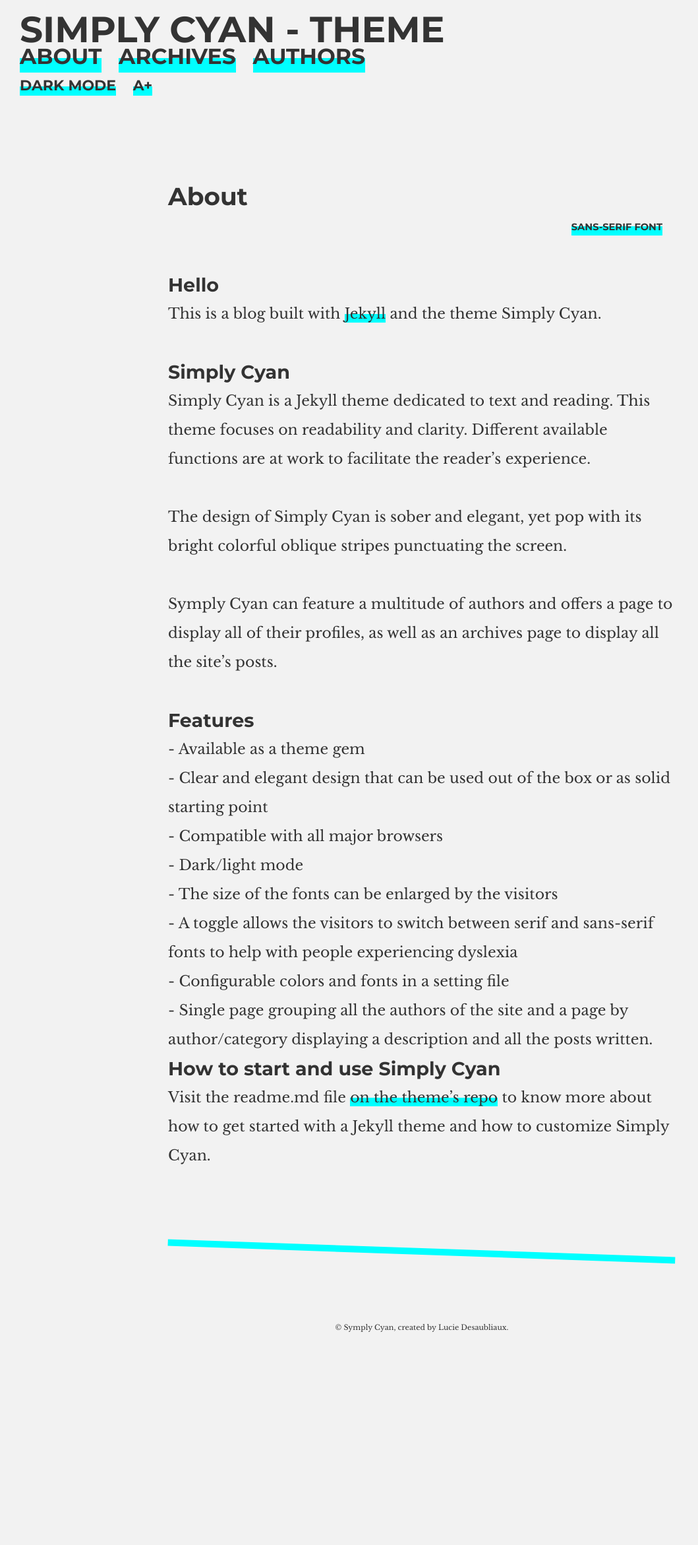
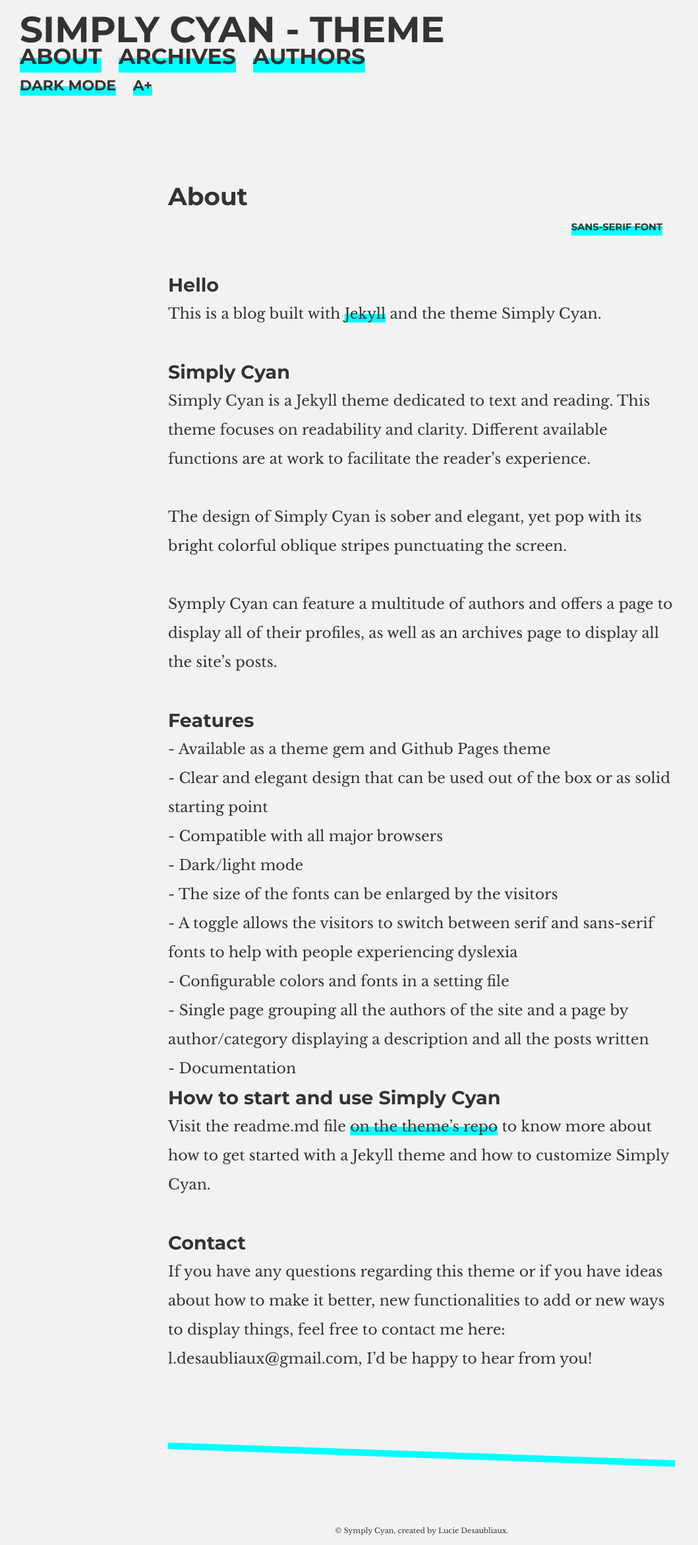
Before and after one commit to PQuod/simply-cyan-theme, a Jekyll site: the page built from about.md, in a window 1280 px wide. Shown: the whole page at 66% size, without its empty margins (0-1059 px from the left). Built offline with Jekyll 4.4.1, drawn with Linux system fonts in a browser that asks for light colours; before the commit the page ends 2034 px from its top, so only the background shows below that.

Commit message:
adding documentation

```diff
--- a/_config.yml
+++ b/_config.yml
@@ -22,8 +22,8 @@ lang: en-GB # The site language
 encoding: utf-8
 description: "Simply Cyan is a theme developed for Jekyll" # The description of the site
 copyright: "© Symply Cyan, created by Lucie Desaubliaux." # The mentions that appear in the site's footer
-url: "/simply-cyan-theme/" # The base hostname for you site, e.g. http://mysite.com
-baseurl: "/simply-cyan-theme/" # The subpath of your site, e.g. /blog
+url: "" # The base hostname for you site, e.g. http://mysite.com
+baseurl: "/simply-cyan-theme" # The subpath of your site, e.g. /blog
 repo:
 email: youremail@something.com # The owner's email
 # google_analytics: ""
--- a/_includes/head.html
+++ b/_includes/head.html
@@ -3,6 +3,9 @@
   <head>
     <meta charset="utf-8">
     <meta name="viewport" content="width-device-width, intial-scale=1">
+    {% if page.indexing == false %}
+      <meta name="robots" content="noindex">
+    {% endif %}
     <title>{{ site.title }}</title>
     <meta name="description" content="{{ site.description }}">
     <link rel="stylesheet" href="{{ "/assets/styles.css" | relative_url }}">
--- a/_sass/_settings.scss
+++ b/_sass/_settings.scss
@@ -1,98 +1,103 @@
-@import url('https://fonts.googleapis.com/css2?family=Libre+Baskerville:ital,wght@0,400;0,700;1,400&display=swap');
-@import url('https://fonts.googleapis.com/css2?family=Libre+Baskerville:ital,wght@0,400;0,700;1,400&family=Montserrat:ital,wght@0,400;0,700;1,400;1,700&display=swap');
+@import url("https://fonts.googleapis.com/css2?family=Libre+Baskerville:ital,wght@0,400;0,700;1,400&display=swap");
+@import url("https://fonts.googleapis.com/css2?family=Libre+Baskerville:ital,wght@0,400;0,700;1,400&family=Montserrat:ital,wght@0,400;0,700;1,400;1,700&display=swap");
 
 :root {
-  --bg-color: #f2f2f2;
-  --font-serif: 'Libre Baskerville', serif;
-  --font-sansserif: 'Montserrat', sans-serif;
-  --font-color: #333333;
-  --font-size: 22px;
-  --text-width:35em;
-  --text-font:var(--font-serif);
-  --line-height: calc(var(--font-size)*2);
-  --custom-color: cyan;
-  --lines: linear-gradient(to top, cyan 50%, rgba(255,255,255,0) 50%);
-  --contrast-color: linear-gradient(to top, #ef1a63; 50%, rgba(255,255,255,0) 50%);
-  --quote-color:#e7e8ea;
-  --custom-rss:13px;
-  --dark-mode-label: "DARK MODE";
-  --light-mode-label: "LIGHT MODE";
-  --typo-plus-label: "A+";
-  --typo-moins-label: "A-";
-  --sans-serif-label: " SANS-SERIF FONT";
-  --serif-label: "SERIF FONT";
+  // Variable for the light mode
+  --bg-color: #f2f2f2; // Background color
+  --font-serif: "Libre Baskerville", serif; // Serif font
+  --font-sansserif: "Montserrat", sans-serif; // Sans-Serif font
+  --font-color: #333333; // Font color
+  --font-size: 22px; // Font size
+  --text-width: 35em; // Width of the area where the content of the pages and posts are displayed
+  --text-font: var(--font-serif); // Default font for the text
+  --line-height: calc(var(--font-size) * 2); // Line height
+  --custom-color: cyan; // Complementary color, for the lines and underlinings
+  --lines: linear-gradient(
+    to top,
+    var(--custom-color) 50%,
+    rgba(255, 255, 255, 0) 50%
+  ); // Lines
+  --quote-color: #e7e8ea; // Background-color for quotes
+  --dark-mode-label: "DARK MODE"; // Label displayed in the header to toggle dark mode
+  --light-mode-label: "LIGHT MODE"; // Label displayed in the header to toggle light mode
+  --typo-plus-label: "A+"; // Label displayed in the header to enlarge the font size
+  --typo-moins-label: "A-"; // Label displayed in the header to reduce the font size
+  --sans-serif-label: " SANS-SERIF FONT"; // Label displayed at the top of posts to change the font-style to sans-serif
+  --serif-label: "SERIF FONT"; // Label displayed at the top of posts to change the font-style to serif
 }
 
 /* Dark-mode styles */
 #dark-mode:checked,
 #dark-mode:checked ~ .theme-container {
-  --bg-color: #333;
-  --font-color: #eee;
-  --custom-color: #ef1a63;
-  --lines: linear-gradient(to top, #ef1a63 50%, rgba(255,255,255,0) 50%);
-  --contrast-color: linear-gradient(to top, cyan; 50%, rgba(255,255,255,0) 50%);
-  --quote-color:#333642;
+  --bg-color: #333; // Background color
+  --font-color: #eee; // Font color
+  --custom-color: #ef1a63; // Complementary color, for the lines and underlinings
+  --lines: linear-gradient(
+    to top,
+    var(--custom-color) 50%,
+    rgba(255, 255, 255, 0) 50%
+  ); // Lines
+  --quote-color: #333642; // Background-color for quotes
 }
 
 .dark-mode-label::before {
-  content: var(--dark-mode-label);
+  content: var(
+    --dark-mode-label
+  ); // If you want to change the displayed text to change mode, change it in the :root section of this file
 }
 
 .dark-mode-checkbox:checked ~ .theme-container .dark-mode-label::before {
-  content: var(--light-mode-label);
+  content: var(
+    --light-mode-label
+  ); // If you want to change the displayed text to change mode, change it in the :root section of this file
 }
 
-/* Typo size */
+/* Large font mode styles */
 #typo-plus:checked,
 #typo-plus:checked ~ .theme-container {
-  --font-size:30px;
-  --line-height:35px;
-  --text-width:60em;
-  .site_title{
-    font-size:calc(var(--font-size)*3);
-    line-height:calc(var(--line-height)*3);
+  --font-size: 30px; // Font-size when large fonts are toggled
+  --line-height: 35px; // Line height when large fonts are toggled
+  --text-width: 60em; // Width of the area where the content of the pages and posts are displayed
+  .site_title {
+    font-size: calc(var(--font-size) * 3);
+    line-height: calc(var(--line-height) * 3);
   }
-  .site_functions{
-    margin-top:20px;
+  .site_functions {
+    margin-top: 20px;
   }
-   --custom-rss:30px;
+}
+
+.typo-plus-label::before {
+  content: var(
+    --typo-plus-label
+  ); // If you want to change the displayed text to change mode, change it in the :root section of this file
+}
+
+.typo-plus-checkbox:checked ~ .theme-container .typo-plus-label::before {
+  content: var(
+    --typo-moins-label
+  ); // If you want to change the displayed text to change mode, change it in the :root section of this file
+}
+
+/* Typo-dys */
+.typo-dys-label::before {
+  content: var(
+    --sans-serif-label
+  ); // If you want to change the displayed text to change mode, change it in the :root section of this file
+  font-size: calc(
+    var(--font-size) / 1.5
+  ); // Size font of the displayed text to switch between serif and sans-serif
+  font-family: var(--font-sansserif);
+}
+
+.typo-dys-checkbox:checked ~ .theme-container .typo-dys-label::before {
+  content: var(
+    --serif-label
+  ); // If you want to change the displayed text to change mode, change it in the :root section of this file
+  font-family: var(--font-serif);
 }
 
 #typo-dys:checked,
 #typo-dys:checked ~ .theme-container {
- --text-font: var(--font-sansserif);
+  --text-font: var(--font-sansserif);
 }
-
-.typo-plus-label::before{
-  content: var(--typo-plus-label);
-}
-
-.typo-plus-checkbox:checked ~ .theme-container .typo-plus-label::before {
-  content: var(--typo-moins-label);
-}
-
-/* Typo-dys */
-.typo-dys-label::before{
-  content: var(--sans-serif-label);
-  font-size:calc(var(--font-size)/1.5);
-  font-family:var(--font-sansserif);
-  background:var(--contrast-color);
-}
-
-.typo-dys-checkbox:checked ~ .theme-container .typo-dys-label::before {
-  content: var(--serif-label);
-  font-family:var(--font-serif);
-  font-size:calc(var(--font-size)/1.5)
-}
-
-.sr-only {
-  position: absolute;
-  overflow: hidden;
-  clip: rect(0 0 0 0);
-  width: 1px;
-  height: 1px;
-  margin: -1px;
-  padding: 0;
-  border: 0;
-  white-space: nowrap; /* 1. */
-}
--- a/_sass/_theme.scss
+++ b/_sass/_theme.scss
@@ -3,85 +3,101 @@
   padding: 0;
 }
 
-
-.theme-container{
-  background-color:var(--bg-color);
-  color:var(--font-color);
+.theme-container {
+  background-color: var(--bg-color);
+  color: var(--font-color);
   font-family: var(--text-font);
 }
 
-html{
-  height:100%;
+.sr-only {
+  position: absolute;
+  overflow: hidden;
+  clip: rect(0 0 0 0);
+  width: 1px;
+  height: 1px;
+  margin: -1px;
+  padding: 0;
+  border: 0;
+  white-space: nowrap;
+}
+
+html {
+  height: 100%;
 }
 
 body {
-  height:100%;
+  height: 100%;
   display: flex;
-  flex-direction:column;
+  flex-direction: column;
   font-size: var(--font-size);
-  line-height:var(--line-height);
-  background-color:var(--bg-color);
-  color:var(--font-color);
+  line-height: var(--line-height);
+  background-color: var(--bg-color);
+  color: var(--font-color);
 }
 
 .grow {
   flex-grow: 1;
 }
 
-h1, h2, h3, h4, h5, h6{
-  font-family:var(--font-sansserif);
+h1,
+h2,
+h3,
+h4,
+h5,
+h6 {
+  font-family: var(--font-sansserif);
 }
 
-h1{
-  font-size:calc(var(--font-size)*1.7);
+h1 {
+  font-size: calc(var(--font-size) * 1.7);
 }
 
-h2{
-  font-size:calc(var(--font-size)*1.3);
+h2 {
+  font-size: calc(var(--font-size) * 1.3);
 }
 
-a{
-  color:var(--font-color);
-  text-decoration:none;
+a {
+  color: var(--font-color);
+  text-decoration: none;
 }
 
-.a-nude{
+.a-nude {
   background-size: 0% 100%;
   transition: background-size 0.5s 0s;
-  &:hover{
+  &:hover {
     background: var(--lines);
     background-repeat: no-repeat;
     background-size: 100% 100%;
   }
 }
 
-p{
-  font-size:var(--font-size);
-  margin-bottom:var(--line-height);
+p {
+  font-size: var(--font-size);
+  margin-bottom: var(--line-height);
 }
 
-hr{
-  margin-bottom:var(--line-height);
+hr {
+  margin-bottom: var(--line-height);
 }
 
-li{
-list-style-type: none;
+li {
+  list-style-type: none;
 }
 
 li:before {
   content: "- ";
 }
 
-blockquote{
-  margin-right:25px;
-  margin-left:25px;
-  margin-bottom:20px;
-  border-width:2px;
-  background:var(--quote-color);
-  padding:10px 10px 1px 20px;
-  border-left-width:5px;
-  border-left-style:solid;
-  border-left-color:var(--custom-color);
+blockquote {
+  margin-right: 25px;
+  margin-left: 25px;
+  margin-bottom: 20px;
+  border-width: 2px;
+  background: var(--quote-color);
+  padding: 10px 10px 1px 20px;
+  border-left-width: 5px;
+  border-left-style: solid;
+  border-left-color: var(--custom-color);
   quotes: "“" "”" "‘" "’";
 }
 
@@ -89,91 +105,89 @@ q {
   quotes: "‘" "’" "“" "”";
 }
 
-.footnotes::before{
+.footnotes::before {
   content: "---";
 }
 
 .footnotes li {
   counter-increment: my-counter;
-  margin-bottom:var(--line-height);
+  margin-bottom: var(--line-height);
 }
 
-.footnotes li::before{
+.footnotes li::before {
   content: counter(my-counter) ". ";
   font-weight: bold;
 }
 
-.footnotes p{
-  display:inline;
+.footnotes p {
+  display: inline;
 }
 
-label{
-  cursor:pointer;
-  font-weight:bold;
+label {
+  cursor: pointer;
+  font-weight: bold;
   font-size: var(--font-size);
   background: var(--lines);
   background-repeat: no-repeat;
   background-size: 100% 100%;
   transition: background-size 0.5s 0s;
-  margin-right:20px;
-  padding-bottom:2px;
+  margin-right: 20px;
+  padding-bottom: 2px;
 }
 
-label:hover{
-    background-size: 0% 100%;
+label:hover {
+  background-size: 0% 100%;
 }
 
 /** HEADER **/
-header{
-  font-family:var(--font-sansserif);
+header {
+  font-family: var(--font-sansserif);
   text-transform: uppercase;
-  margin:30px;
-  line-height: calc(var(--line-height)/1.5);
+  margin: 30px;
+  line-height: calc(var(--line-height) / 1.5);
 }
 
-.site_title{
+.site_title {
   text-transform: uppercase;
   display: inline-block;
-  font-size: calc(var(--font-size)*2.5);
+  font-size: calc(var(--font-size) * 2.5);
   padding-bottom: 5px;
   font-weight: bold;
-  background:none;
+  background: none;
 }
 
-.pages_links{
+.pages_links {
   display: inline-block;
-  font-size: calc(var(--font-size)*1.5);
+  font-size: calc(var(--font-size) * 1.5);
   padding-right: 20px;
   font-weight: bold;
 }
 
-.pages_names{
+.pages_names {
   background: var(--lines);
   background-repeat: no-repeat;
   background-size: 100% 100%;
   transition: background-size 0.5s 0s;
-  padding-bottom:5px;
-    &:hover{
-      background-size: 0% 100%;
-    }
+  padding-bottom: 5px;
+  &:hover {
+    background-size: 0% 100%;
+  }
 }
 
-.site_functions{
-  margin-top:10px;
+.site_functions {
+  margin-top: 10px;
 }
 
-
-
 /** MAIN **/
-main{
-  margin:30px;
-  min-height:55%;
-  a{
+main {
+  margin: 30px;
+  min-height: 55%;
+  a {
     background: var(--lines);
     background-repeat: no-repeat;
     background-size: 100% 100%;
     transition: background-size 0.5s 0s;
-    &:hover{
+    &:hover {
       background-size: 0% 100%;
     }
   }
@@ -182,57 +196,57 @@ main{
 .line {
   height: 30px;
   border-bottom: 10px solid var(--custom-color);
-  transform:rotate(2deg);
-  position:relative;
-  top:var(--line-height);
-  margin-bottom:calc(var(--line-height)*3)
+  transform: rotate(2deg);
+  position: relative;
+  top: var(--line-height);
+  margin-bottom: calc(var(--line-height) * 3);
 }
 
 /** HOME **/
-.list_post_title, .list_post_info{
-  font-weight:normal;
+.list_post_title,
+.list_post_info {
+  font-weight: normal;
 }
 
-.list_post_info{
-  font-size:22px;
+.list_post_info {
+  font-size: 22px;
 }
 
-
 /** PAGES **/
-article{
+article {
   max-width: var(--text-width);
-  margin:calc(var(--line-height)*3) auto;
+  margin: calc(var(--line-height) * 3) auto;
 }
 
-.page-typo-type{
-  margin-bottom:var(--line-height);
-  text-align:right;
+.page-typo-type {
+  margin-bottom: var(--line-height);
+  text-align: right;
 }
 
 /** CUSTOM-PAGES (archives & authors) **/
-.custom-pages-title{
-  margin-bottom: calc(var(--line-height)*2);
+.custom-pages-title {
+  margin-bottom: calc(var(--line-height) * 2);
 }
 
-.archives-table{
-   width:100%;
+.archives-table {
+  width: 100%;
 }
 
-.archives-date{
+.archives-date {
   text-align: right;
 }
 
-.authors-list{
-  text-align:center;
+.authors-list {
+  text-align: center;
 }
 
-.author-archives{
-  margin-top:var(--line-height);
+.author-archives {
+  margin-top: var(--line-height);
 }
 
 /** FOOTER **/
-footer{
-  font-size: calc(var(--font-size) / 2 );
+footer {
+  font-size: calc(var(--font-size) / 2);
   text-align: center;
-  width:100%;
+  width: 100%;
 }
--- a/about.md
+++ b/about.md
@@ -18,15 +18,20 @@ Symply Cyan can feature a multitude of authors and offers a page to display all
 
 ## Features
 
-- Available as a theme gem
+- Available as a theme gem and Github Pages theme
 - Clear and elegant design that can be used out of the box or as solid starting point
 - Compatible with all major browsers
 - Dark/light mode
 - The size of the fonts can be enlarged by the visitors
 - A toggle allows the visitors to switch between serif and sans-serif fonts to help with people experiencing dyslexia
 - Configurable colors and fonts in a setting file
-- Single page grouping all the authors of the site and a page by author/category displaying a description and all the posts written.
+- Single page grouping all the authors of the site and a page by author/category displaying a description and all the posts written
+- Documentation
 
 ## How to start and use Simply Cyan
 
 Visit the readme.md file [on the theme's repo]() to know more about how to get started with a Jekyll theme and how to customize Simply Cyan.
+
+## Contact
+
+If you have any questions regarding this theme or if you have ideas about how to make it better, new functionalities to add or new ways to display things, feel free to contact me here: l.desaubliaux@gmail.com, I'd be happy to hear from you!
```
Also changed, not shown: 404.md (added, +10 -0 lines), _posts/2022-03-11-example-post-02.md (+1 -1 lines), README.md.
